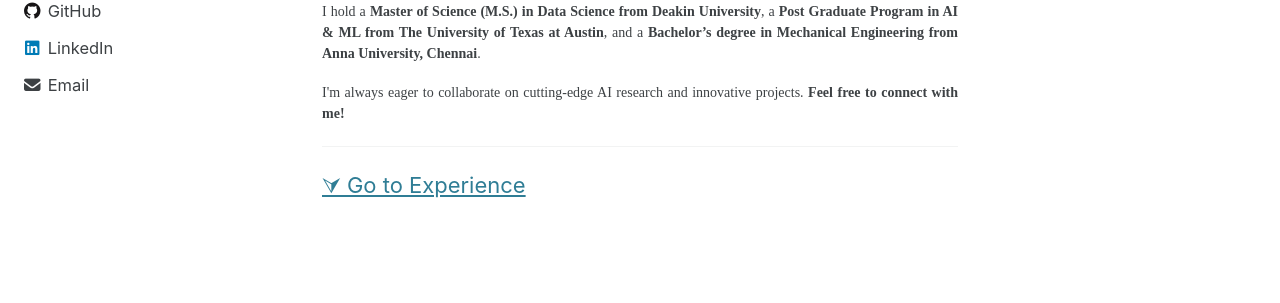
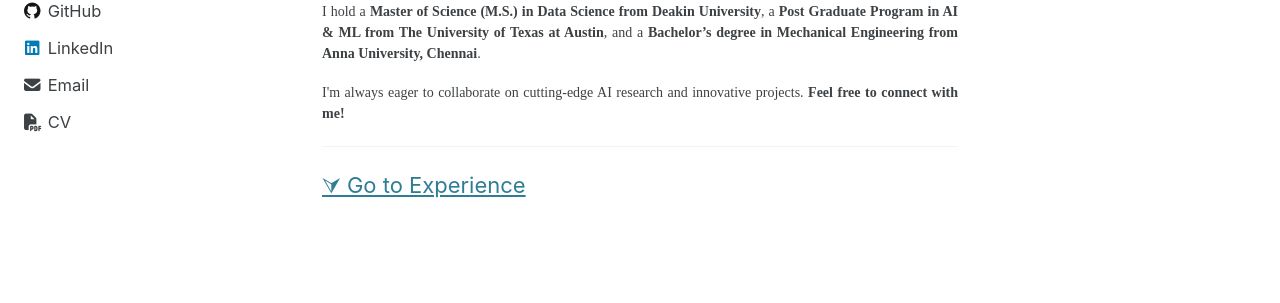
Before and after one commit to bashakamal/bashakamal.github.io, a Jekyll site: the page built from index.md, in a window 1280 px wide. Shown: the part 568-871 px from the top of the page. Built offline with Jekyll 4.4.1, drawn with Linux system fonts in a browser that asks for light colours; cached includes are drawn as plain includes.

Commit message:
Update _config.yml

```diff
--- a/_config.yml
+++ b/_config.yml
@@ -42,6 +42,10 @@
     - label: "Email"
       icon: "fas fa-envelope"
       url: "mailto:bashakamal95@gmail.com"
+    - label: "CV"
+      icon: "fas fa-file-pdf"
+      url: "https://drive.google.com/file/d/1V5rCTDkQxTdxEgdbyW_atVArkcCbayVT/view?usp=drive_link"
+
 
 
 
```
